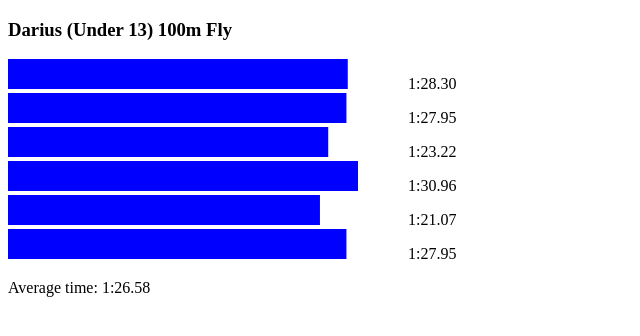
After one commit to romulovieira777/Head_First_Python_3rd_Edition, a Flask app: template Chapter_07_Building_A_Webapp_Web_Development/templates/Darius-13-100m-Fly.html in a window 1280 px wide. The commit adds this page. Shown: the top 336 px of the page, without its empty margins (0-640 px from the left). Run offline with Flask 3, Linux system fonts and the light colour scheme; the template is opened without the code that fills it, so the values that code supplies are empty.

Commit message:
Building A Webapp: Web Development

```diff
--- a/Chapter_07_Building_A_Webapp_Web_Development/Python_Code/swimclub.py
+++ b/Chapter_07_Building_A_Webapp_Web_Development/Python_Code/swimclub.py
@@ -1,35 +1,30 @@
 import statistics
 import Chapter_07_Building_A_Webapp_Web_Development.Python_Code.hfpy_utils as hfpy_utils
 
+CHARTS = "charts/"
 FOLDER = "swimdata/"
-CHARTS = "charts/"
 
 
 def read_swim_data(filename):
-    """
-    Return swim data from a file
+    """Return swim data from a file.
 
-    Give the name of a swimmer's file (in filename), extract all the required data, then return it to the caller as a
-    tuple.
+    Given the name of a swimmer's file (in filename), extract all the required
+    data, then return it to the caller as a tuple.
     """
     swimmer, age, distance, stroke = filename.removesuffix(".txt").split("-")
-
     with open(FOLDER + filename) as file:
         lines = file.readlines()
         times = lines[0].strip().split(",")
-
     converts = []
-
-    for time in times:
+    for t in times:
         # The minutes value might be missing, so guard against this causing a crash.
-        if ":" in time:
-            minutes, rest = time.split(':')
-            seconds, hundredths = rest.split('.')
+        if ":" in t:
+            minutes, rest = t.split(":")
+            seconds, hundredths = rest.split(".")
         else:
             minutes = 0
-            seconds, hundredths = time.split('.')
+            seconds, hundredths = t.split(".")
         converts.append((int(minutes) * 60 * 100) + (int(seconds) * 100) + int(hundredths))
-
     average = statistics.mean(converts)
     mins_secs, hundredths = f"{(average / 100):.2f}".split(".")
     mins_secs = int(mins_secs)
@@ -40,13 +35,12 @@ def read_swim_data(filename):
     return swimmer, age, distance, stroke, times, average, converts  # Returned as a tuple.
 
 
-def produce_bar_chart(fn):
-    """
-    Given the name of a swimmer's file, produce a HTML/SVG-based bar chart.
+def produce_bar_chart(fn, location=CHARTS):
+    """Given the name of a swimmer's file, produce a HTML/SVG-based bar chart.
 
     Save the chart to the CHARTS folder. Return the path to the bar chart file.
     """
-    swimmer, age, distance, stroke, times, average, converts = swimclub.read_swim_data(fn)
+    swimmer, age, distance, stroke, times, average, converts = read_swim_data(fn)
     from_max = max(converts)
     times.reverse()
     converts.reverse()
@@ -59,22 +53,18 @@ def produce_bar_chart(fn):
                         <body>
                             <h3>{title}</h3>"""
     body = ""
-
     for n, t in enumerate(times):
         bar_width = hfpy_utils.convert2range(converts[n], 0, from_max, 0, 350)
         body = body + f"""
                             <svg height="30" width="400">
                                 <rect height="30" width="{bar_width}" style="fill:rgb(0,0,255);" />
                             </svg>{t}<br />"""
-
     footer = f"""
                             <p>Average time: {average}</p>
                         </body>
                     </html>"""
-
     page = header + body + footer
-    save_to = f"{CHARTS}{fn.removesuffix('.txt')}.html"
-
+    save_to = f"{location}{fn.removesuffix('.txt')}.html"
     with open(save_to, "w") as sf:
         print(page, file=sf)
 
--- a/Chapter_07_Building_A_Webapp_Web_Development/app.py
+++ b/Chapter_07_Building_A_Webapp_Web_Development/app.py
@@ -1,4 +1,4 @@
-from flask import Flask, session, render_template
+from flask import Flask, session, render_template, request
 
 import os
 import Chapter_07_Building_A_Webapp_Web_Development.Python_Code.swimclub as swimclub
@@ -9,13 +9,16 @@ app.secret_key = os.urandom(24)
 
 @app.get("/")
 def index():
-    return render_template("index.html")
+    return render_template(
+        "index.html",
+        title="Welcome to the Swimclub system",
+    )
 
 
 def populate_data():
     if "swimmers" not in session:
         swim_files = os.listdir(swimclub.FOLDER)
-        # swim_files.remove(".DS_Store")
+        #swim_files.remove(".DS_Store")
         session["swimmers"] = {}
         for file in swim_files:
             name, *_ = swimclub.read_swim_data(file)
@@ -27,12 +30,33 @@ def populate_data():
 @app.get("/swimmers")
 def display_swimmers():
     populate_data()
-    return str(sorted(session["swimmers"]))
+    return render_template(
+        "select.html",
+        title="Select a swimmer",
+        url="/showfiles",
+        select_id="swimmer",
+        data=sorted(session["swimmers"]),
+    )
 
 
-@app.get("/files/<swimmer>")
-def get_swimmers_files(swimmer):
-    return str(session["swimmers"][swimmer])
+@app.post("/showfiles")
+def display_swimmers_files():
+    populate_data()
+    name = request.form["swimmer"]
+    return render_template(
+        "select.html",
+        title="Select an event",
+        url="/showbarchart",
+        select_id="file",
+        data=session["swimmers"][name],
+    )
+
+
+@app.post("/showbarchart")
+def show_bar_chart():
+    file_id = request.form["file"]
+    location = swimclub.produce_bar_chart(file_id, "templates/")
+    return render_template(location.split("/")[-1])
 
 
 if __name__ == "__main__":
--- /dev/null
+++ b/Chapter_07_Building_A_Webapp_Web_Development/templates/Darius-13-100m-Fly.html
@@ -0,0 +1,28 @@
+<!DOCTYPE html>
+                    <html>
+                        <head>
+                            <title>Darius (Under 13) 100m Fly</title>
+                        </head>
+                        <body>
+                            <h3>Darius (Under 13) 100m Fly</h3>
+                            <svg height="30" width="400">
+                                <rect height="30" width="339.76" style="fill:rgb(0,0,255);" />
+                            </svg>1:28.30<br />
+                            <svg height="30" width="400">
+                                <rect height="30" width="338.42" style="fill:rgb(0,0,255);" />
+                            </svg>1:27.95<br />
+                            <svg height="30" width="400">
+                                <rect height="30" width="320.22" style="fill:rgb(0,0,255);" />
+                            </svg>1:23.22<br />
+                            <svg height="30" width="400">
+                                <rect height="30" width="350.0" style="fill:rgb(0,0,255);" />
+                            </svg>1:30.96<br />
+                            <svg height="30" width="400">
+                                <rect height="30" width="311.94" style="fill:rgb(0,0,255);" />
+                            </svg>1:21.07<br />
+                            <svg height="30" width="400">
+                                <rect height="30" width="338.42" style="fill:rgb(0,0,255);" />
+                            </svg>1:27.95<br />
+                            <p>Average time: 1:26.58</p>
+                        </body>
+                    </html>
```
Also changed, not shown: Chapter_07_Building_A_Webapp_Web_Development/templates/base.html (added, +11 -0 lines), Chapter_07_Building_A_Webapp_Web_Development/templates/index.html (+8 -13 lines), Chapter_07_Building_A_Webapp_Web_Development/templates/select.html (added, +23 -0 lines).
